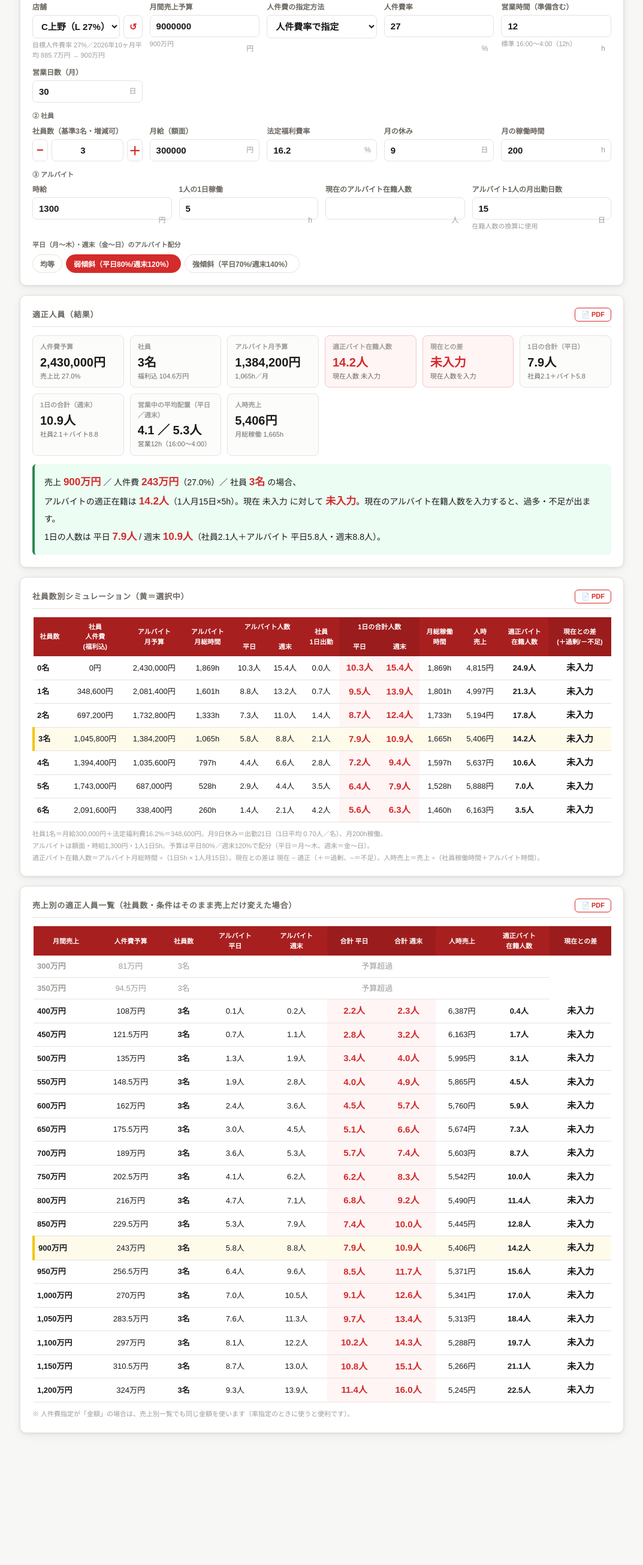
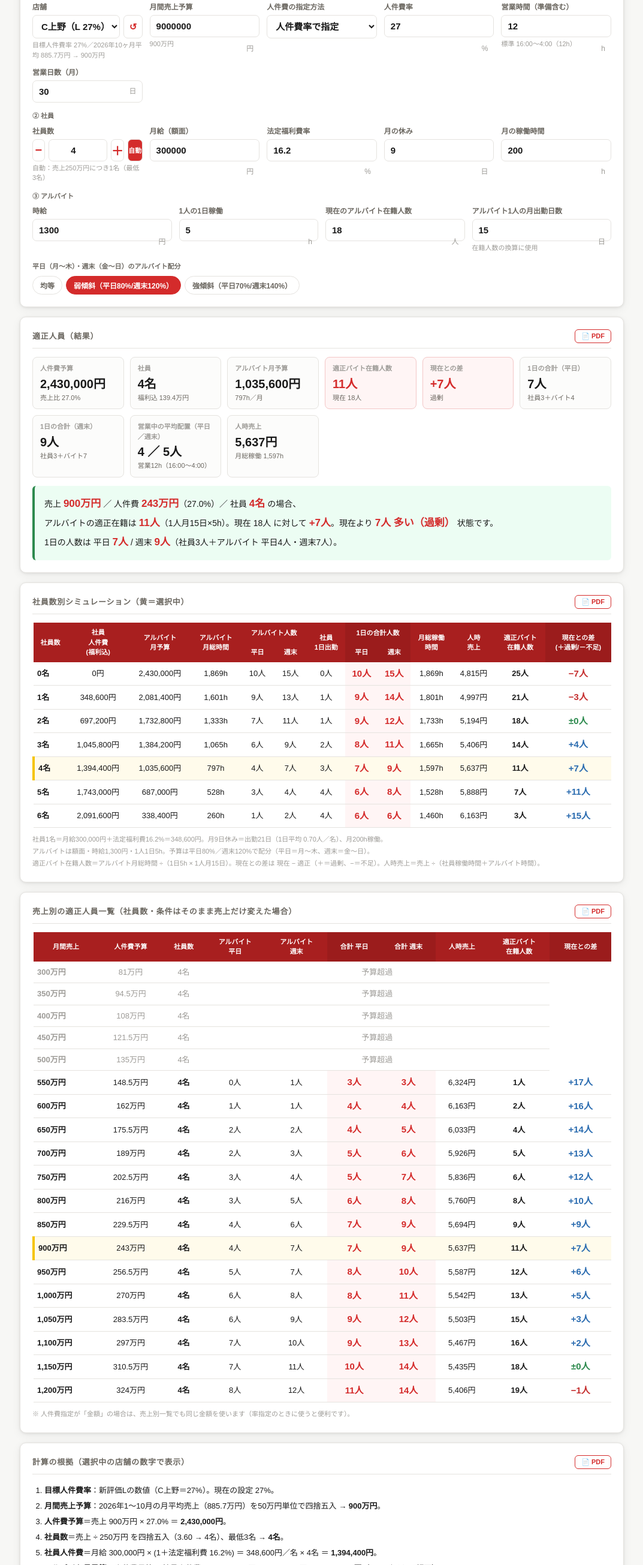
Before and after one commit to daikikubota8/tekiseizinin, a plain HTML site: page index.html in a window 1280 px wide. Shown: the part 191-2800 px from the top of the page at 60% size, without its empty margins (103-1176 px from the left). Before the commit the page ends 2656 px from the top, so only its background shows below. Drawn offline with Linux system fonts and the light colour scheme.

Commit message:
Add files via upload

```diff
--- a/index.html
+++ b/index.html
@@ -114,8 +114,8 @@
 
     <div class="sub">② 社員</div>
     <div class="grid">
-      <div class="fld"><label>社員数（基準3名・増減可）</label>
-        <div class="stepper"><button type="button" id="nMinus">−</button><input type="number" id="nStaff" min="0" step="1"><button type="button" id="nPlus">＋</button></div></div>
+      <div class="fld"><label>社員数</label>
+        <div class="stepper"><button type="button" id="nMinus">−</button><input type="number" id="nStaff" min="0" step="1"><button type="button" id="nPlus">＋</button><button type="button" id="nAuto" style="width:48px;font-size:11px">自動</button></div><div class="hint" id="nHint"></div></div>
       <div class="fld"><label>月給（額面）</label><input type="number" id="salary" min="0" step="10000"><span class="unit">円</span></div>
       <div class="fld"><label>法定福利費率</label><input type="number" id="hotei" min="0" step="0.1"><span class="unit">%</span></div>
       <div class="fld"><label>月の休み</label><input type="number" id="off" min="0" max="31"><span class="unit">日</span></div>
@@ -175,6 +175,10 @@
     <p class="note">※ 人件費指定が「金額」の場合は、売上別一覧でも同じ金額を使います（率指定のときに使うと便利です）。</p>
   </div>
 
+  <div class="card" data-sec="basis">
+    <div class="ct"><span>計算の根拠（選択中の店舗の数字で表示）</span><button class="pdfbtn" onclick="printSec('basis','計算根拠')">📄 PDF</button></div>
+    <ol id="basis" style="padding-left:20px;font-size:13px;line-height:2"></ol>
+  </div>
 </div><!-- /tab-calc -->
 
 <div id="tab-all" style="display:none">
@@ -202,11 +206,14 @@ const IDS = ['opH','sales','budgetMode','rate','amount','days','nStaff','salary'
 const STORES = [{"n": "C上野", "rate": 27, "avg": 8857093, "m": 10}, {"n": "C川崎", "rate": 26, "avg": 14293438, "m": 10}, {"n": "C歌舞伎町", "rate": 27, "avg": 9959996, "m": 10}, {"n": "C所沢", "rate": 27, "avg": 7770046, "m": 10}, {"n": "C渋谷宇田川町", "rate": 27, "avg": 9233520, "m": 10}, {"n": "C大宮", "rate": 26, "avg": 15423481, "m": 10}, {"n": "C蒲田", "rate": 27, "avg": 8066429, "m": 10}, {"n": "C立川", "rate": 27, "avg": 10253346, "m": 10}, {"n": "C横浜鶴屋町", "rate": 26, "avg": 13790894, "m": 10}, {"n": "C船橋", "rate": 26, "avg": 12300069, "m": 10}, {"n": "C溝の口", "rate": 27, "avg": 8281826, "m": 10}, {"n": "C錦糸町", "rate": 28, "avg": 10222487, "m": 10}, {"n": "Cたまプラーザ", "rate": 27, "avg": 8667186, "m": 10}, {"n": "ナポリマン", "rate": 27, "avg": 7577079, "m": 10}, {"n": "C柏", "rate": 27, "avg": 9627771, "m": 10}, {"n": "C麻布十番", "rate": 28, "avg": 5626580, "m": 10}, {"n": "C津田沼", "rate": 27, "avg": 8053126, "m": 10}, {"n": "C田町芝浦", "rate": 27, "avg": 8549624, "m": 10}, {"n": "C町田", "rate": 29, "avg": 6185653, "m": 10}, {"n": "C京急蒲田", "rate": 28, "avg": 9226055, "m": 10}, {"n": "C新宿東南口", "rate": 27, "avg": 10328687, "m": 10}, {"n": "C西新宿一丁目", "rate": 27, "avg": 13836116, "m": 10}, {"n": "C横浜西口", "rate": 27, "avg": 9162357, "m": 7}, {"n": "C平塚", "rate": 27, "avg": null, "m": 0}];   // 目標人件費率（新評価 L）／2026年1〜10月の月平均売上
 const DAY_STORES = ['Cたまプラーザ','C麻布十番','C町田','ナポリマン'];   // 10:30〜23:00（準備含む）／他は16:00〜翌4:00
 STORES.forEach(x => { const d = DAY_STORES.includes(x.n); x.o = d ? 10.5 : 16; x.c = d ? 23 : 28; });
+const CUR = {'C上野':18,'C川崎':16,'C歌舞伎町':10,'C所沢':15,'C渋谷宇田川町':11,'C大宮':13,'C蒲田':14,'C立川':18,'C横浜鶴屋町':16,'C船橋':21,'C溝の口':14,'C錦糸町':21,'C柏':14,'C麻布十番':9,'C津田沼':15,'C田町芝浦':13,'C町田':17,'C京急蒲田':20,'C西新宿一丁目':17,'C新宿東南口':19,'C横浜西口':18,'Cたまプラーザ':21,'C平塚':19,'ナポリマン':24};
+STORES.forEach(x => { x.cur = CUR[x.n]; });
+const autoN = sales => Math.max(3, Math.round(sales / 2500000));   // 売上250万円につき1名・最低3名
 const hhmm = h => { const t = h % 24; return Math.floor(t) + ':' + (t % 1 ? '30' : '00'); };
-const KEY = 'cona_staffing_calc_v5';
+const KEY = 'cona_staffing_calc_v6';
 const round50 = v => Math.round(v / 500000) * 500000;   // 50万円単位で四捨五入
 const GL  = ['days','salary','hotei','off','shHours','wage','shift','weight'];             // 全店共通
-const PER = ['opH','sales','budgetMode','rate','amount','nStaff','curPt','ptDays'];               // 店舗ごと（自動保存）
+const PER = ['nAuto','opH','sales','budgetMode','rate','amount','nStaff','curPt','ptDays'];               // 店舗ごと（自動保存）
 const S = Object.assign({}, DEF, { store: STORES[0].n });
 let ST = {};
 try {
@@ -216,8 +223,8 @@ try {
   ST = j.ST || {};
 } catch(e) {}
 function storeDefaults(st) {
-  const sales = st.avg != null ? round50(st.avg) : 4500000;
-  return { opH: st.c - st.o, sales, budgetMode:'rate', rate:st.rate, amount:Math.round(sales * st.rate / 100), nStaff:3, curPt:null, ptDays:15 };
+  const sales = st.avg != null ? round50(st.avg) : 7000000;   // 売上実績のない店（C平塚）は700万円
+  return { opH: st.c - st.o, sales, budgetMode:'rate', rate:st.rate, amount:Math.round(sales * st.rate / 100), nStaff:autoN(sales), nAuto:true, curPt:st.cur, ptDays:15 };
 }
 function saveStore() { ST[S.store] = Object.fromEntries(PER.map(k => [k, S[k]])); }
 function loadStore(name) {
@@ -234,9 +241,9 @@ loadStore(S.store);
 const $ = id => document.getElementById(id);
 const yen = n => Math.round(n).toLocaleString('ja-JP') + '円';
 const man = n => (n/10000).toLocaleString('ja-JP', {maximumFractionDigits:1}) + '万円';
-const f1 = n => n.toFixed(1);
+const f1 = n => String(Math.round(n));   // 人数は四捨五入で整数表示
 const int = n => Math.round(n).toLocaleString('ja-JP');
-const sgn = n => n == null ? '未入力' : (n > 0 ? '+' : n < 0 ? '−' : '±') + Math.abs(n).toFixed(1) + '人';
+const sgn = n => n == null ? '未入力' : (n > 0 ? '+' : n < 0 ? '−' : '±') + Math.abs(Math.round(n)) + '人';
 const dcls = n => n == null ? '' : Math.abs(n) < 0.05 ? 'zero' : n > 0 ? 'minus' : 'plus';
 
 function calc(sales, budget, nStaff, p) {
@@ -254,11 +261,12 @@ function calc(sales, budget, nStaff, p) {
   const staffHrs = p.workDays > 0 ? S.shHours / p.workDays : 0;          // 社員の1出勤あたり稼働時間
   const avgWd = (staffDay * staffHrs + ptWd * S.shift) / S.opH;          // 営業時間中の平均配置人数
   const avgWe = (staffDay * staffHrs + ptWe * S.shift) / S.opH;
-  const needHead = hrsMonth / (S.shift * S.ptDays);   // 適正アルバイト在籍人数
+  const needRaw = hrsMonth / (S.shift * S.ptDays);
+  const needHead = Math.round(needRaw);   // 適正アルバイト在籍人数
   return { ok:true, nStaff, staffCost, ptBudget, hrsMonth, ptWd, ptWe, staffDay,
            totWd: staffDay + ptWd, totWe: staffDay + ptWe, totalHrs,
            perHour: totalHrs > 0 ? sales / totalHrs : 0,
-           avgWd, avgWe, needHead, diff: S.curPt == null ? null : S.curPt - needHead };
+           avgWd, avgWe, needRaw, needHead, diff: S.curPt == null ? null : S.curPt - needHead };
 }
 function getBudget(sales) { return S.budgetMode === 'rate' ? sales * S.rate / 100 : S.amount; }
 const diffCell = r => `<td class="diff ${dcls(r.diff)}">${sgn(r.diff)}</td>`;
@@ -272,14 +280,42 @@ function applyStore(st) {
   $('budgetMode').value = S.budgetMode;
   persist(); sync(); render();
 }
+function renderBasis(r, p, budget, effRate) {
+  const st = STORES.find(x => x.n === S.store);
+  const [wWd, wWe] = WEIGHTS[S.weight];
+  const L = [];
+  L.push(`<b>目標人件費率</b>：新評価Lの数値（${st.n}＝${st.rate}%）。${S.budgetMode === 'rate' ? '現在の設定 ' + S.rate + '%' : '現在は金額指定'}。`);
+  L.push(`<b>月間売上予算</b>：2026年1〜10月の月平均売上${st.avg != null ? '（' + man(st.avg) + '）を50万円単位で四捨五入' : '（売上実績なしのため700万円で設定）'} → <b>${man(S.sales)}</b>。`);
+  L.push(`<b>人件費予算</b>＝売上 ${man(S.sales)} × ${effRate.toFixed(1)}% ＝ <b>${yen(budget)}</b>。`);
+  L.push(`<b>社員数</b>${S.nAuto ? '＝売上 ÷ 250万円 を四捨五入（' + (S.sales / 2500000).toFixed(2) + ' → ' + Math.round(S.sales / 2500000) + '名）、最低3名 → ' : '（手動設定）＝ '}<b>${S.nStaff}名</b>。`);
+  L.push(`<b>社員人件費</b>＝月給 ${yen(S.salary)} × (1＋法定福利費 ${S.hotei}%) ＝ ${yen(p.staffUnit)}／名 × ${S.nStaff}名 ＝ <b>${yen(S.nStaff * p.staffUnit)}</b>。`);
+  if (!r.ok) { L.push(`<b style="color:var(--ng)">社員人件費が人件費予算を ${yen(-r.ptBudget)} 超過</b>しているため、以降は計算できません。`); }
+  else {
+    L.push(`<b>アルバイト月予算</b>＝人件費予算 − 社員人件費 ＝ ${yen(budget)} − ${yen(r.staffCost)} ＝ <b>${yen(r.ptBudget)}</b>（アルバイトは額面）。`);
+    L.push(`<b>アルバイト月総時間</b>＝月予算 ÷ 時給 ${yen(S.wage)} ＝ <b>${int(r.hrsMonth)}h</b>。`);
+    L.push(`<b>アルバイト適正在籍人数</b>＝月総時間 ÷（1日${S.shift}h × 1人月${S.ptDays}日）＝ ${r.needRaw.toFixed(2)} → 四捨五入で <b>${r.needHead}人</b>。`);
+    L.push(`<b>現在との差</b>＝現在 ${S.curPt == null ? '（未入力）' : S.curPt + '人'} − 適正 ${r.needHead}人 ＝ <b>${sgn(r.diff)}</b>（＋＝過剰、−＝不足）。`);
+    L.push(`<b>アルバイトの1日の人数</b>：月総時間を営業日数 ${S.days}日に配分し、平日(月〜木)${Math.round(wWd*100)}%・週末(金〜日)${Math.round(wWe*100)}%の重みで按分 → 平日 ${(r.ptWd * S.shift).toFixed(1)}h ÷ ${S.shift}h ＝ <b>${f1(r.ptWd)}人</b>、週末 ${(r.ptWe * S.shift).toFixed(1)}h ÷ ${S.shift}h ＝ <b>${f1(r.ptWe)}人</b>。`);
+    L.push(`<b>社員の1日出勤</b>＝${S.nStaff}名 ×（${S.days}日 − 休み${S.off}日）÷ ${S.days}日 ＝ <b>${f1(r.staffDay)}人</b>（月${S.shHours}h稼働＝1出勤あたり約${(p.workDays ? S.shHours / p.workDays : 0).toFixed(1)}h）。`);
+    L.push(`<b>1日の合計人数</b>＝社員 ${f1(r.staffDay)}人 ＋ アルバイト → 平日 <b>${f1(r.totWd)}人</b>／週末 <b>${f1(r.totWe)}人</b>。`);
+    L.push(`<b>営業中の平均配置</b>＝（社員の出勤人数×1出勤の稼働時間 ＋ アルバイト人数×${S.shift}h）÷ 営業時間 ${S.opH}h → 平日 <b>${f1(r.avgWd)}人</b>／週末 <b>${f1(r.avgWe)}人</b>。`);
+    L.push(`<b>人時売上</b>＝売上 ÷（社員 ${S.nStaff}名×${S.shHours}h ＋ アルバイト ${int(r.hrsMonth)}h）＝ <b>${int(r.perHour)}円</b>。`);
+  }
+  L.push(`人数はすべて四捨五入の整数表示です（内部計算は小数で行い、最後に丸めています）。`);
+  $('basis').innerHTML = L.map(x => `<li>${x}</li>`).join('');
+}
 function render() {
+  if (S.nAuto) S.nStaff = autoN(S.sales);
+  if (document.activeElement !== $('nStaff')) $('nStaff').value = S.nStaff;
+  $('nHint').textContent = S.nAuto ? '自動：売上250万円につき1名（最低3名）' : '手動設定（「自動」で売上連動に戻す）';
+  $('nAuto').style.background = S.nAuto ? 'var(--red)' : '#fff'; $('nAuto').style.color = S.nAuto ? '#fff' : 'var(--red)';
   const p = { staffUnit: Math.round(S.salary * (1 + S.hotei/100)), workDays: Math.max(0, S.days - S.off) };
   const budget = getBudget(S.sales);
   const effRate = S.sales > 0 ? budget / S.sales * 100 : 0;
   $('salesMan').textContent = man(S.sales);
   const st = STORES.find(x => x.n === S.store);
   $('storeHint').textContent = !st ? '店舗を選ぶと目標人件費率と平均売上が自動入力されます'
-    : st.avg == null ? `目標人件費率 ${st.rate}%／売上実績なし（売上は手入力）`
+    : st.avg == null ? `目標人件費率 ${st.rate}%／売上実績なし（700万円で設定）`
     : `目標人件費率 ${st.rate}%／2026年${st.m}ヶ月平均 ${man(st.avg)} → ${man(round50(st.avg))}`;
   const stx = STORES.find(x => x.n === S.store);
   $('opHint').textContent = `標準 ${hhmm(stx.o)}〜${hhmm(stx.c)}（${stx.c - stx.o}h）`;
@@ -288,6 +324,7 @@ function render() {
   document.querySelectorAll('#wSeg button').forEach(b => b.classList.toggle('on', b.dataset.w === S.weight));
 
   const r = calc(S.sales, budget, S.nStaff, p);
+  renderBasis(r, p, budget, effRate);
   if (r.ok) {
     const verdict = r.diff == null ? '現在のアルバイト在籍人数を入力すると、過多・不足が出ます。' : Math.abs(r.diff) < 0.05 ? '現在の在籍人数が適正です。'
       : r.diff > 0 ? `現在より <b>${f1(r.diff)}人 多い（過剰）</b> 状態です。` : `現在より <b>${f1(-r.diff)}人 増員</b> が必要です。`;
@@ -364,13 +401,15 @@ IDS.forEach(id => {
       if (S.budgetMode === 'amount') S.amount = Math.round(S.sales * S.rate / 100);
       else if (S.sales > 0) S.rate = Math.round(S.amount / S.sales * 1000) / 10;
     }
+    if (id === 'nStaff') S.nAuto = false;
     if (S.days < 1) S.days = 1;
     if (S.shift < 0.5) S.shift = 0.5;
     if (S.ptDays < 1) S.ptDays = 1;
     persist(); sync(); render();
   });
 });
-function stepStaff(d) { S.nStaff = Math.max(0, Math.round(S.nStaff) + d); $('nStaff').value = S.nStaff; persist(); render(); }
+function stepStaff(d) { S.nAuto = false; S.nStaff = Math.max(0, Math.round(S.nStaff) + d); $('nStaff').value = S.nStaff; persist(); render(); }
+$('nAuto').addEventListener('click', () => { S.nAuto = true; persist(); render(); });
 $('nMinus').addEventListener('click', () => stepStaff(-1));
 $('nPlus').addEventListener('click', () => stepStaff(1));
 document.querySelectorAll('#wSeg button').forEach(b => b.addEventListener('click', () => {
@@ -405,6 +444,7 @@ function renderAll() {
   const rows = STORES.map(st => {
     const q = Object.assign(storeDefaults(st), st.n === S.store ? cur : (ST[st.n] || {}));
     Object.assign(S, q);
+    if (S.nAuto) S.nStaff = autoN(S.sales);
     const budget = getBudget(S.sales), r = calc(S.sales, budget, S.nStaff, p);
     T.sales += S.sales; T.budget += budget; T.staff += S.nStaff;
     let tail, status, sc = 'b-mid', avg = '—';
@@ -420,7 +460,7 @@ function renderAll() {
   Object.assign(S, cur);
   rows.push(`<tr class="total"><td class="sl">合計</td><td>${man(T.sales)}</td><td>${T.sales ? (T.budget / T.sales * 100).toFixed(1) + '%' : '-'}</td><td>${man(T.budget)}</td><td>${T.staff}名</td><td></td><td>${yen(T.ptBudget)}</td><td>${f1(T.need)}人</td><td>${T.curSum}人</td><td class="diff ${dcls(T.diff)}">${T.unset === STORES.length ? '—' : sgn(T.diff)}</td><td></td><td></td></tr>`);
   $('tbody3').innerHTML = rows.join('');
-  $('note3').innerHTML = `営業時間（準備含む）：たまプラーザ・麻布十番・町田・ナポリマンは10:30〜23:00（12.5h）、その他は16:00〜翌4:00（12h）。平均配置＝（社員の出勤人数×社員の1出勤稼働時間＋アルバイト人数×${S.shift}h）÷ 営業時間。<br>条件：社員1名＝月給${yen(S.salary)}＋法定福利費${S.hotei}%、アルバイト時給${yen(S.wage)}・1日${S.shift}h・1人月出勤日数は店舗ごとの設定（初期15日）。社員人員は各店の「店舗別計算」で設定した人数（初期3名）。<br>` +
+  $('note3').innerHTML = `<b>計算の根拠</b>：人件費予算＝売上×目標人件費率（新評価L）／社員数＝売上÷250万円（四捨五入・最低3名）／アルバイト月予算＝人件費予算−社員人件費／適正人員＝月予算÷時給÷（1日5h×月出勤日数）を四捨五入／過多・不足＝現在−適正。詳細は各店の「店舗別計算」の「計算の根拠」を参照。<br>営業時間（準備含む）：たまプラーザ・麻布十番・町田・ナポリマンは10:30〜23:00（12.5h）、その他は16:00〜翌4:00（12h）。平均配置＝（社員の出勤人数×社員の1出勤稼働時間＋アルバイト人数×${S.shift}h）÷ 営業時間。<br>条件：社員1名＝月給${yen(S.salary)}＋法定福利費${S.hotei}%、アルバイト時給${yen(S.wage)}・1日${S.shift}h・1人月出勤日数は店舗ごとの設定（初期15日）。社員人員は各店の「店舗別計算」で設定した人数（初期3名）。<br>` +
     `合計の適正人員・現在人数・差は予算超過店を除きます。現在人数が未入力の店舗は ${T.unset} 店（差の合計には含みません）。差は 現在 − 適正（＋＝過剰、−＝不足）。`;
 }
 
```
